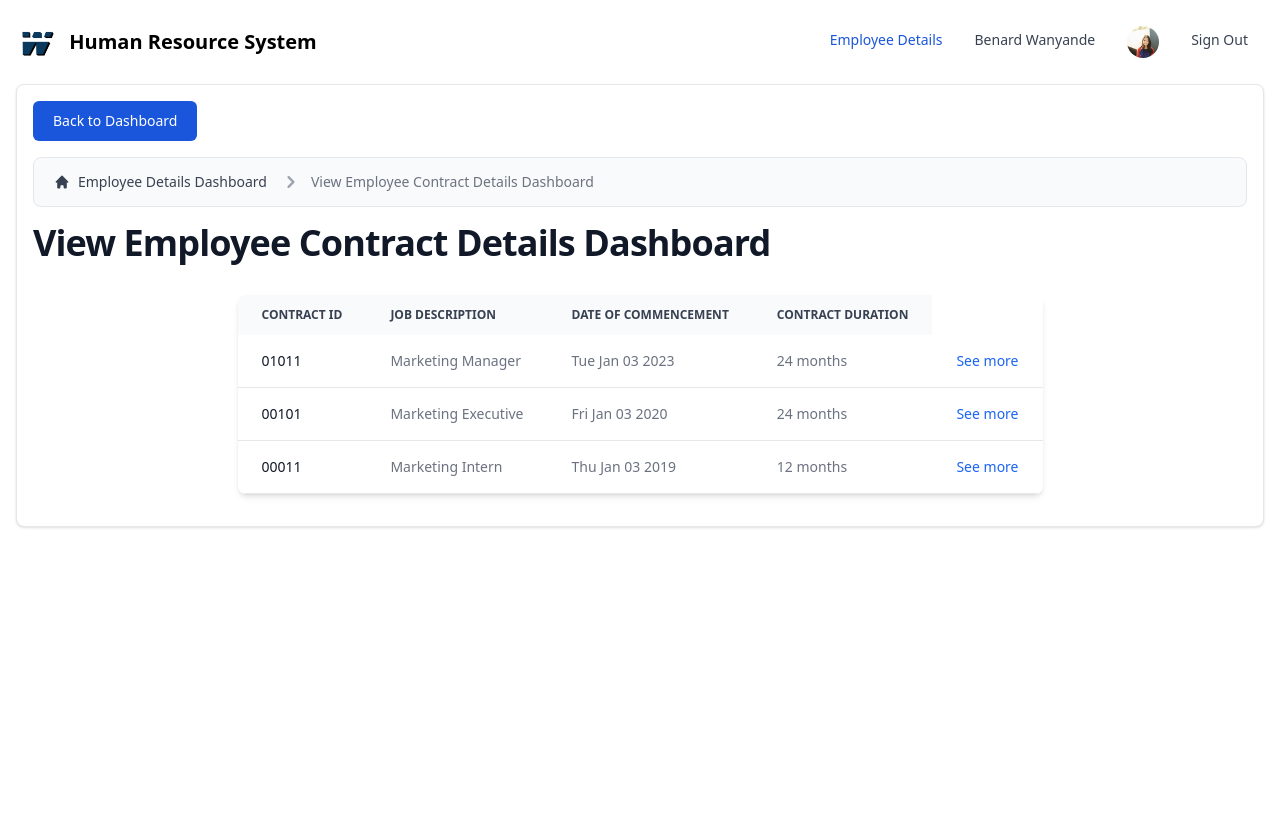
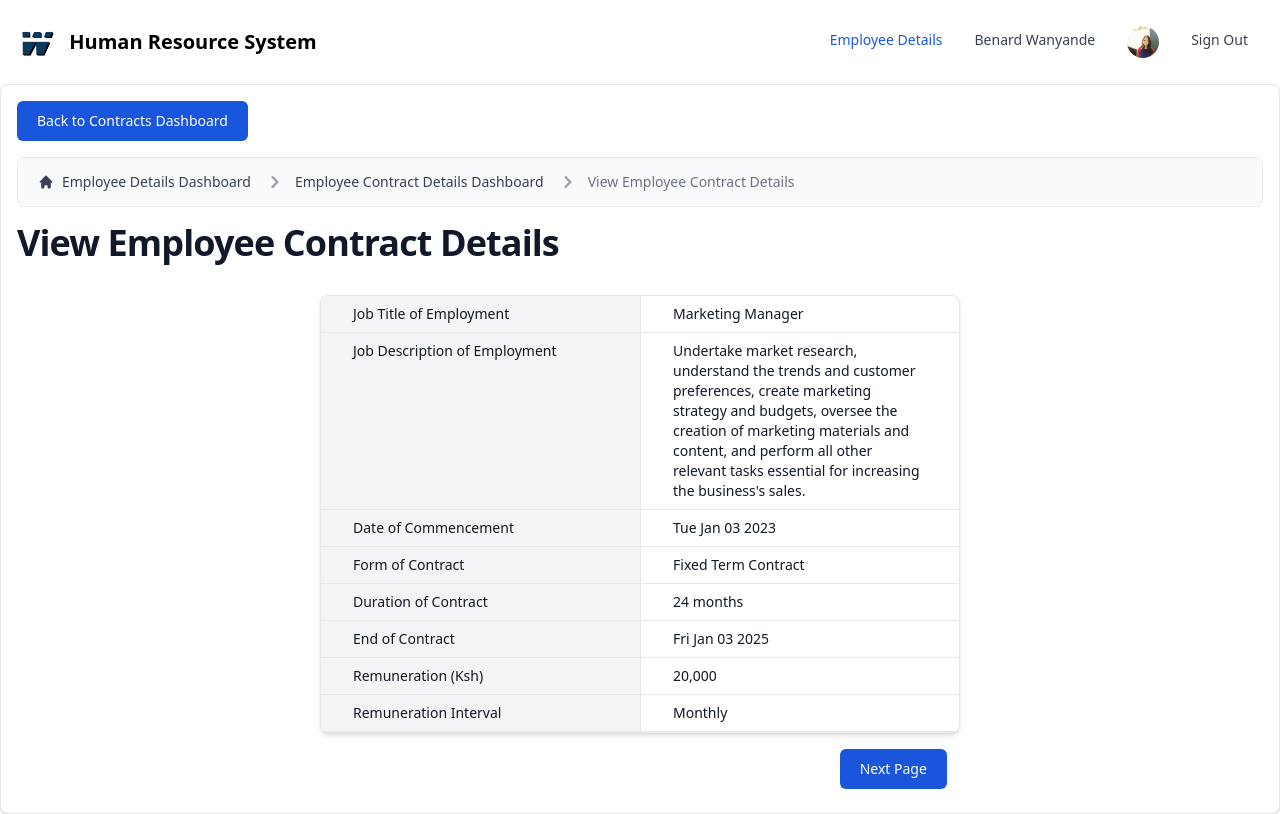
Before and after one commit to adala-wanyande/wec-hr-management-system-frontend, a React (Create React App) app: page /employee/contract in a window 1280 px wide. Built offline with nearby package versions, Linux system fonts and the light colour scheme.

Commit message:
Internal navigation completed for ViewEmployeeContractDetailsPage.js component

```diff
--- a/src/App.js
+++ b/src/App.js
@@ -29,7 +29,8 @@ function App() {
           <Route path="/employee/dependent" element={<ViewEmployeeDependentDetailsPage />} />
           <Route path="/employee/spouse" element={<ViewEmployeeSpouseDetailsPage />} />
           <Route path="/employee/role" element={<ViewEmployeeRoleAndDepartmentDetailsPage />} />
-          <Route path="/employee/contract" element={<ViewEmployeeContractDetailsDashboard />} />
+          <Route path="/employee/contracts" element={<ViewEmployeeContractDetailsDashboard />} />
+          <Route path="/employee/contract" element={<ViewEmployeeContractDetailsPage />} />
        </Routes>
     </>
   );
--- a/src/Modules/EmployeeManagement/BasicEmployee/Components/EmployeeContractsTable.js
+++ b/src/Modules/EmployeeManagement/BasicEmployee/Components/EmployeeContractsTable.js
@@ -1,4 +1,5 @@
 import React from 'react'
+import { Link } from 'react-router-dom';
 
 const EmployeeContractsTable = ({contracts}) => {
   return (
@@ -42,7 +43,8 @@ const EmployeeContractsTable = ({contracts}) => {
                         </td>
                         <td key={contract.id} className="px-6 py-4">
                           {/* Will revisit this to add routing. */}
-                            <a href="#" className="font-medium text-blue-600 dark:text-blue-500 hover:underline">See more</a>
+                            <Link to="../employee/contract" className="font-medium text-blue-600 dark:text-blue-500 hover:underline">See more</Link>
+                            {/* Add dynamic routing so that it can link to "../employee/contract/:id" */}
                         </td>
                     </tr>
                   );
--- a/src/Modules/EmployeeManagement/BasicEmployee/Pages/ViewEmployeeContractDetailsPage.js
+++ b/src/Modules/EmployeeManagement/BasicEmployee/Pages/ViewEmployeeContractDetailsPage.js
@@ -3,31 +3,43 @@ import React, {useState} from 'react'
 import ViewEmployeeContractDetailsSubPage1 from '../SubPages/ViewEmployeeContractDetailsSubPage1'
 import ViewEmployeeContractDetailsSubPage2 from '../SubPages/ViewEmployeeContractDetailsSubPage2'
 import ViewEmployeeContractDetailsSubPage3 from '../SubPages/ViewEmployeeContractDetailsSubPage3'
+import NavigationBar from '../Components/NavigationBar'
 
 
 const ViewEmployeeContractDetailsPage = () => {
   let [pageNumber, setPageNumber] = useState(1)
 
   const handleNextPageClick = () => {
-    setPageNumber((pageNumber) => {
-      pageNumber++;
-    })
+    setPageNumber((pageNumber) => pageNumber + 1);
   }
 
   const handlePreviousPageClick = () => {
-    setPageNumber((pageNumber) => {
-      pageNumber--;
-    })
+    setPageNumber((pageNumber) => pageNumber - 1)
   }
   switch (pageNumber) {
     case 1:
-      return (<ViewEmployeeContractDetailsSubPage1></ViewEmployeeContractDetailsSubPage1>)
+      return (
+        <>
+          <NavigationBar></NavigationBar>
+          <ViewEmployeeContractDetailsSubPage1 handleNextPageClick={handleNextPageClick}></ViewEmployeeContractDetailsSubPage1>
+        </>
+      )
     case 2:
-      return (<ViewEmployeeContractDetailsSubPage2></ViewEmployeeContractDetailsSubPage2>)
+      return (
+        <>
+          <NavigationBar></NavigationBar>
+          <ViewEmployeeContractDetailsSubPage2 handleNextPageClick={handleNextPageClick} handlePreviousPageClick={handlePreviousPageClick}></ViewEmployeeContractDetailsSubPage2>
+        </>
+      )
     case 3:
-      return (<ViewEmployeeContractDetailsSubPage3></ViewEmployeeContractDetailsSubPage3>)
+      return (
+        <>
+          <NavigationBar></NavigationBar>
+          <ViewEmployeeContractDetailsSubPage3 handlePreviousPageClick={handlePreviousPageClick}></ViewEmployeeContractDetailsSubPage3>
+        </>
+      )
     default:
-      break;
+    break;
   }
 
 }
--- a/src/Modules/EmployeeManagement/BasicEmployee/SubPages/ViewEmployeeContractDetailsSubPage1.js
+++ b/src/Modules/EmployeeManagement/BasicEmployee/SubPages/ViewEmployeeContractDetailsSubPage1.js
@@ -16,7 +16,7 @@ let contractDetails = {
 }
 
 
-const ViewEmployeeContractDetailsSubPage1 = () => {
+const ViewEmployeeContractDetailsSubPage1 = ({handleNextPageClick}) => {
   let dateOfCommencementObject = new Date(contractDetails.dateOfCommencement)
   let endOfContractObject = new Date(contractDetails.endOfContract)
   let dateOfCommencementDateString = dateOfCommencementObject.toDateString()
@@ -27,7 +27,7 @@ const ViewEmployeeContractDetailsSubPage1 = () => {
     <div className="w-full p-4 bg-white border border-gray-200 rounded-lg shadow dark:bg-gray-800 dark:border-gray-700">
 
       <div className="">
-        <NavigationButton buttonText="Back to Contracts Dashboard"></NavigationButton>
+        <NavigationButton buttonText="Back to Contracts Dashboard" link="../employee/contracts"></NavigationButton>
       </div>
 
       {/* <!-- Breadcrumb --> */}
@@ -43,7 +43,7 @@ const ViewEmployeeContractDetailsSubPage1 = () => {
             <li>
               <div class="flex items-center">
                 <svg aria-hidden="true" class="w-6 h-6 text-gray-400" fill="currentColor" viewBox="0 0 20 20" xmlns="http://www.w3.org/2000/svg"><path fill-rule="evenodd" d="M7.293 14.707a1 1 0 010-1.414L10.586 10 7.293 6.707a1 1 0 011.414-1.414l4 4a1 1 0 010 1.414l-4 4a1 1 0 01-1.414 0z" clip-rule="evenodd"></path></svg>
-                <Link to="..employee/contract" class="ml-1 text-sm font-medium text-gray-700 hover:text-blue-600 md:ml-2 dark:text-gray-400 dark:hover:text-white">Employee Contract Details Dashboard</Link>
+                <Link to="../employee/contracts" class="ml-1 text-sm font-medium text-gray-700 hover:text-blue-600 md:ml-2 dark:text-gray-400 dark:hover:text-white">Employee Contract Details Dashboard</Link>
               </div>
             </li>
             <li aria-current="page">
@@ -97,7 +97,7 @@ const ViewEmployeeContractDetailsSubPage1 = () => {
       </div>
       <div className='grid grid-cols-6 gap-1 pt-4 px-8'>
         <div className="col-start-5 col-span-1">
-          <NavigationButton buttonText="Next Page" linkUrl="#"></NavigationButton>
+          <NavigationButton buttonText="Next Page" handleClick={handleNextPageClick}></NavigationButton>
         </div>
       </div>
     </div>
--- a/src/Modules/EmployeeManagement/BasicEmployee/SubPages/ViewEmployeeContractDetailsSubPage2.js
+++ b/src/Modules/EmployeeManagement/BasicEmployee/SubPages/ViewEmployeeContractDetailsSubPage2.js
@@ -12,12 +12,12 @@ let contractDetails = {
 }
 
 
-const ViewEmployeeContractDetailsSubPage2 = () => {
+const ViewEmployeeContractDetailsSubPage2 = ({handleNextPageClick, handlePreviousPageClick}) => {
   return (
     <div className="w-full p-4 bg-white border border-gray-200 rounded-lg shadow dark:bg-gray-800 dark:border-gray-700">
 
       <div className="">
-        <NavigationButton buttonText="Back to Contracts Dashboard"></NavigationButton>
+        <NavigationButton buttonText="Back to Contracts Dashboard" link="../employee/contracts"></NavigationButton>
       </div>
 
       {/* <!-- Breadcrumb --> */}
@@ -33,7 +33,7 @@ const ViewEmployeeContractDetailsSubPage2 = () => {
             <li>
               <div class="flex items-center">
                 <svg aria-hidden="true" class="w-6 h-6 text-gray-400" fill="currentColor" viewBox="0 0 20 20" xmlns="http://www.w3.org/2000/svg"><path fill-rule="evenodd" d="M7.293 14.707a1 1 0 010-1.414L10.586 10 7.293 6.707a1 1 0 011.414-1.414l4 4a1 1 0 010 1.414l-4 4a1 1 0 01-1.414 0z" clip-rule="evenodd"></path></svg>
-                <Link href="../employee/contract" class="ml-1 text-sm font-medium text-gray-700 hover:text-blue-600 md:ml-2 dark:text-gray-400 dark:hover:text-white">Employee Contract Details Dashboard</Link>
+                <Link href="../employee/contracts" class="ml-1 text-sm font-medium text-gray-700 hover:text-blue-600 md:ml-2 dark:text-gray-400 dark:hover:text-white">Employee Contract Details Dashboard</Link>
               </div>
             </li>
             <li aria-current="page">
@@ -71,10 +71,10 @@ const ViewEmployeeContractDetailsSubPage2 = () => {
       </div>
       <div className='grid grid-cols-6 gap-1 pt-4 px-8'>
         <div className="col-start-2 col-span-1">
-          <NavigationButton buttonText="Previous Page" linkUrl="#"></NavigationButton>
+          <NavigationButton buttonText="Previous Page" handleClick={handlePreviousPageClick}></NavigationButton>
         </div>
         <div className="col-start-5 col-span-1">
-          <NavigationButton buttonText="Next Page" linkUrl="#"></NavigationButton>
+          <NavigationButton buttonText="Next Page" handleClick={handleNextPageClick}></NavigationButton>
         </div>
       </div>
     </div>
--- a/src/Modules/EmployeeManagement/BasicEmployee/SubPages/ViewEmployeeContractDetailsSubPage3.js
+++ b/src/Modules/EmployeeManagement/BasicEmployee/SubPages/ViewEmployeeContractDetailsSubPage3.js
@@ -9,12 +9,12 @@ let contractDetails = {
 }
 
 
-const ViewEmployeeContractDetailsSubPage3 = () => {
+const ViewEmployeeContractDetailsSubPage3 = ({handlePreviousPageClick}) => {
   return (
     <div className="w-full p-4 bg-white border border-gray-200 rounded-lg shadow dark:bg-gray-800 dark:border-gray-700">
 
       <div className="">
-        <NavigationButton buttonText="Back to Contracts Dashboard"></NavigationButton>
+        <NavigationButton buttonText="Back to Contracts Dashboard" link="../employee/contracts"></NavigationButton>
       </div>
 
       {/* <!-- Breadcrumb --> */}
@@ -30,7 +30,7 @@ const ViewEmployeeContractDetailsSubPage3 = () => {
             <li>
               <div class="flex items-center">
                 <svg aria-hidden="true" class="w-6 h-6 text-gray-400" fill="currentColor" viewBox="0 0 20 20" xmlns="http://www.w3.org/2000/svg"><path fill-rule="evenodd" d="M7.293 14.707a1 1 0 010-1.414L10.586 10 7.293 6.707a1 1 0 011.414-1.414l4 4a1 1 0 010 1.414l-4 4a1 1 0 01-1.414 0z" clip-rule="evenodd"></path></svg>
-                <Link to="../employee/contract" class="ml-1 text-sm font-medium text-gray-700 hover:text-blue-600 md:ml-2 dark:text-gray-400 dark:hover:text-white">Employee Contract Details Dashboard</Link>
+                <Link to="../employee/contracts" class="ml-1 text-sm font-medium text-gray-700 hover:text-blue-600 md:ml-2 dark:text-gray-400 dark:hover:text-white">Employee Contract Details Dashboard</Link>
               </div>
             </li>
             <li aria-current="page">
@@ -56,7 +56,7 @@ const ViewEmployeeContractDetailsSubPage3 = () => {
       </div>
       <div className='grid grid-cols-6 gap-1 pt-4 px-8'>
         <div className="col-start-2 col-span-1">
-          <NavigationButton buttonText="Previous Page" linkUrl="#"></NavigationButton>
+          <NavigationButton buttonText="Previous Page" handleClick={handlePreviousPageClick}></NavigationButton>
         </div>
       </div>
     </div>
```
